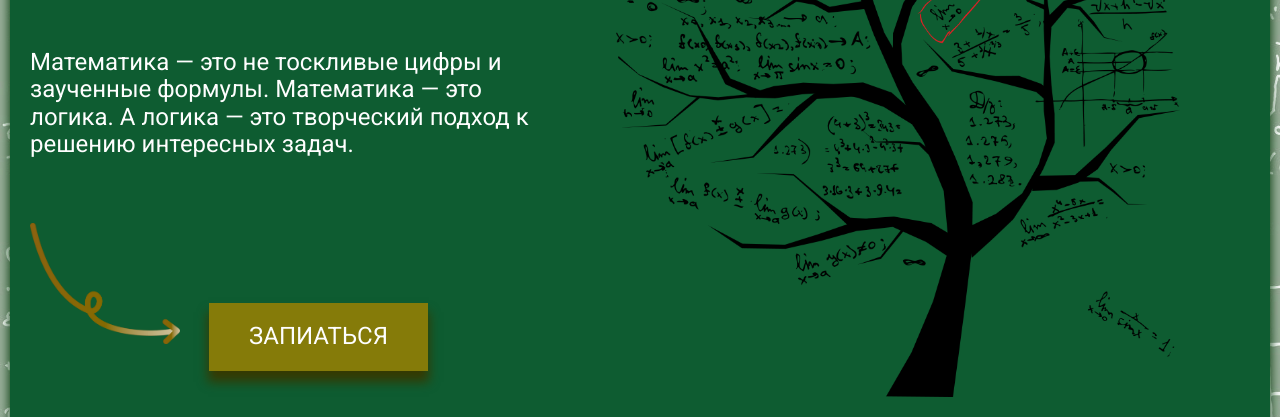
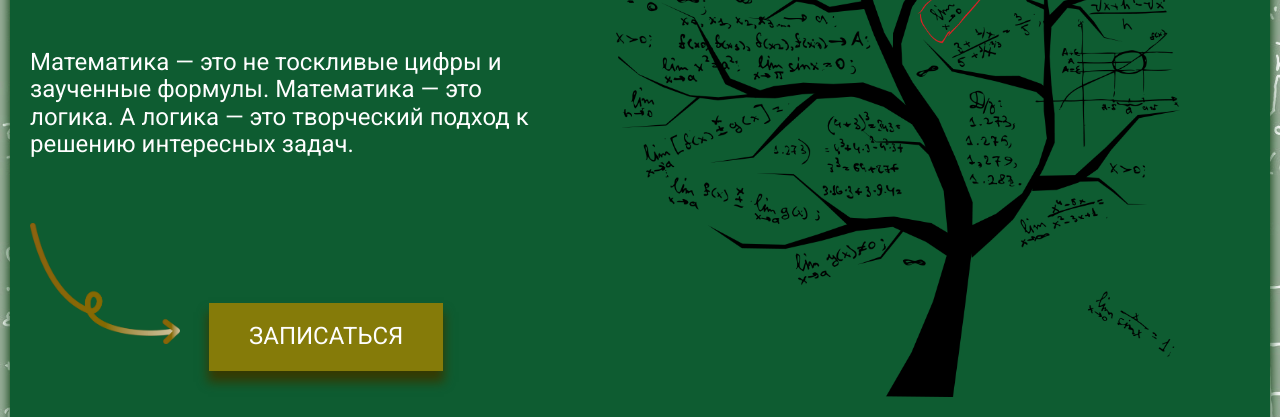
Before and after one commit to torontotoki/mathlab, a plain HTML site: page index.html in a window 1280 px wide. Shown: the part 445-862 px from the top of the page. Drawn offline with nearby package versions, Linux system fonts and the light colour scheme.

Commit message:
Update index.html

```diff
--- a/index.html
+++ b/index.html
@@ -42,7 +42,7 @@
                         логика. А логика — это творческий подход к решению интересных задач.</p>
                     <div class="top__subscribe">
                         <img src="images/arrow-top.png" alt="" class="top__img-arrow">
-                        <a href="#" class="top__btn">Запиаться</a>
+                        <a href="#" class="top__btn">Запиcаться</a>
                     </div>
                 </div>
                 <div class="top__image">
```
